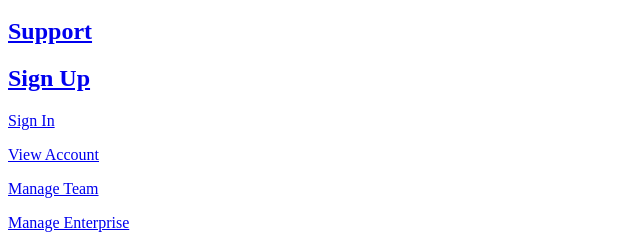
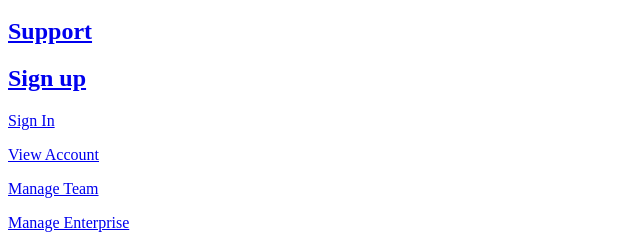
Before and after one commit to adobe-experience-league/exlm-converter, a website: page src/fragments/en/header/topnav.html in a window 1280 px wide. Shown: the part 283-522 px from the top of the page, 0-640 px from the left. Drawn offline with Linux system fonts and the light colour scheme.

Commit message:
EXLM-223 Updated header content

```diff
--- a/src/fragments/en/header/topnav.html
+++ b/src/fragments/en/header/topnav.html
@@ -57,7 +57,7 @@
             <div class="topnav-item">
                <div>
                   <div>
-                     <h2 id="topnav-signup"><a href="#">Sign Up</a></h2>
+                     <h2 id="topnav-signup"><a href="#">Sign up</a></h2>
                   </div>
                </div>
             </div>
```
